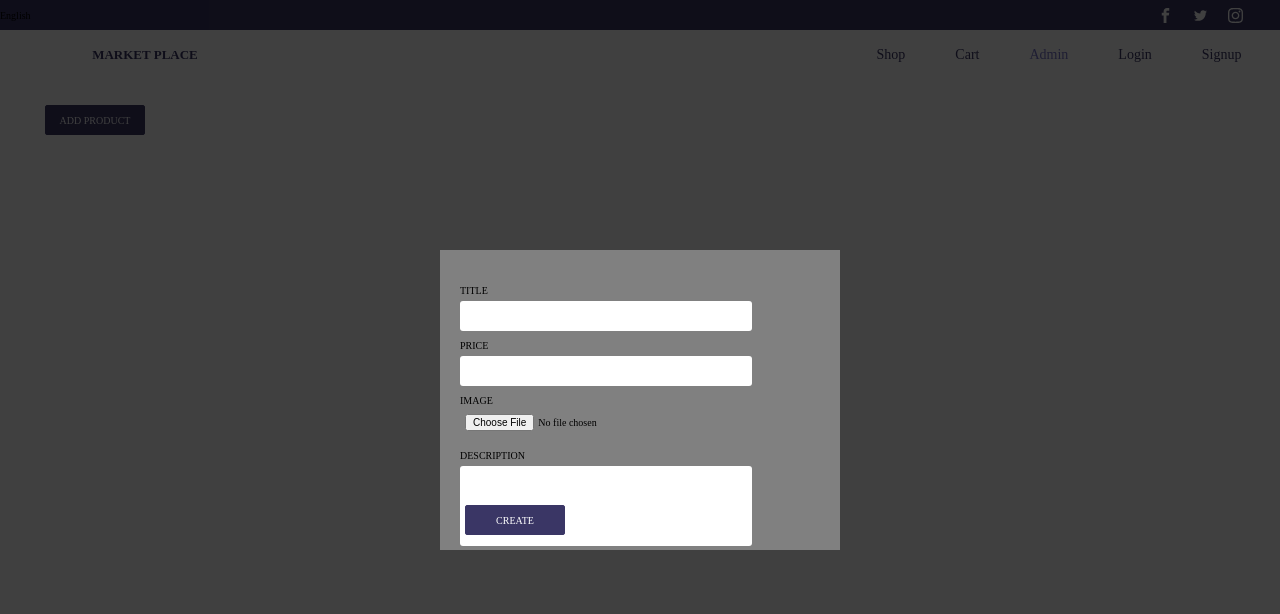
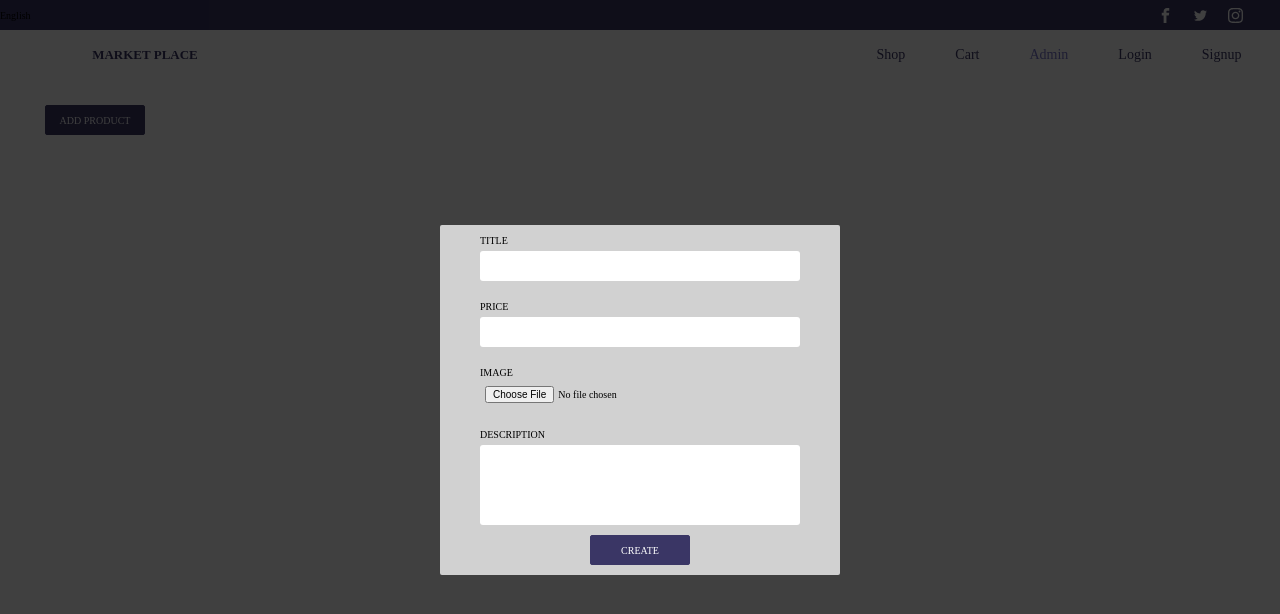
Before and after one commit to anja-rasoloarivalona/MERN---MarketPlace, a React (Create React App) app: page /admin/products in a window 1280 px wide. Both pictures are taken after a click on the button "ADD PRODUCT". Shown: the top 614 px of the page. Built offline with nearby package versions, Linux system fonts and the light colour scheme.

Commit message:
Styled add product form

```diff
--- a/src/Pages/Admin/AddProduct/AddProduct.css
+++ b/src/Pages/Admin/AddProduct/AddProduct.css
@@ -1,8 +1,8 @@
 .addProduct__form {
-    background: grey;
-    padding: 2rem;
+    background: rgb(209, 209, 209);
+
     width: 40rem;
-    height: 30rem;
+    height: 35rem;
     z-index: 200;
     position: absolute;
     top: 0;
@@ -10,6 +10,14 @@
     right: 0;
     bottom: 0;
     margin: auto;
-
+    display: flex;
+    align-items: center;
+     border-radius: 2px;
+    flex-direction: column;
 
 }
+
+.addProduct__form button {
+    position: absolute;
+    bottom: .5rem;
+}
--- a/src/Pages/Admin/AddProduct/AddProduct.js
+++ b/src/Pages/Admin/AddProduct/AddProduct.js
@@ -133,6 +133,8 @@ class AddProduct extends Component {
                         onChange={this.postProductChangeHandler}
                     />
 
+
+
                     <Button color='primary' type='submit'>
                         { this.state.editingMode ? 'Update' : 'Create'}
                     </Button>
--- a/src/components/FormInput/FormInput.css
+++ b/src/components/FormInput/FormInput.css
@@ -1,12 +1,15 @@
 .input {
-    margin: 1.5rem 0;
-    width: 90%;
-    height: 4rem;
+    margin: .5rem 0;
+    width: 80%;
+    height: 100%;
+    padding: .5rem 0;
 
 }
 
-.input__field {
+.input .input__field {
     height: 3rem;
+    width: 100%;
+
 }
 
 .input label {
@@ -20,7 +23,7 @@
     display: block;
     font: inherit;
     padding: .25rem .5rem;
-    width: 90%;
+    width: 100%;
     border-radius: 3px;
     border: 1px solid var(--coloor-grey)
 }
@@ -30,7 +33,14 @@
     outline: none;
 }
 
+
 .textarea {
     resize: none;
     height: 8rem;
+    margin-bottom: 4rem;
 }
+
+input[type="number"]::-webkit-outer-spin-button, input[type="number"]::-webkit-inner-spin-button {
+    -webkit-appearance: none;
+    margin: 0;
+}
--- a/src/components/FormInput/FormInput.js
+++ b/src/components/FormInput/FormInput.js
@@ -2,7 +2,7 @@ import React from 'react';
 import './FormInput.css';
 
 const formInput = props =>(
-    <div className="input">
+    <div className='input'>
         {
             props.label && (<label htmlFor={props.id}>{props.label}</label>)
         }
```
